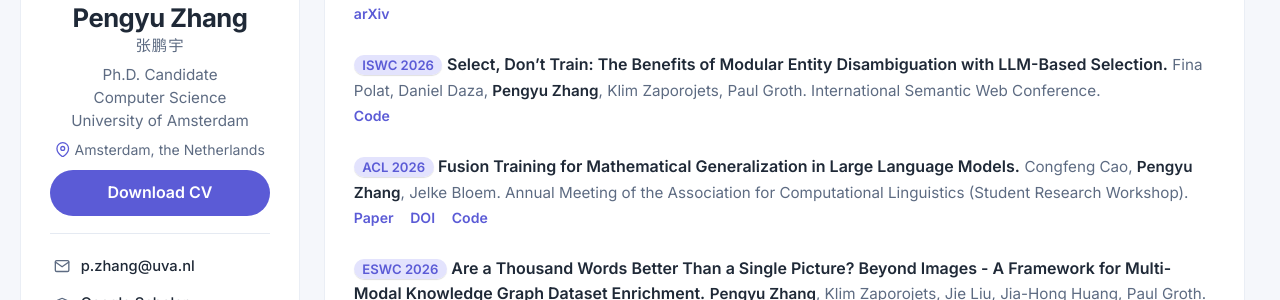
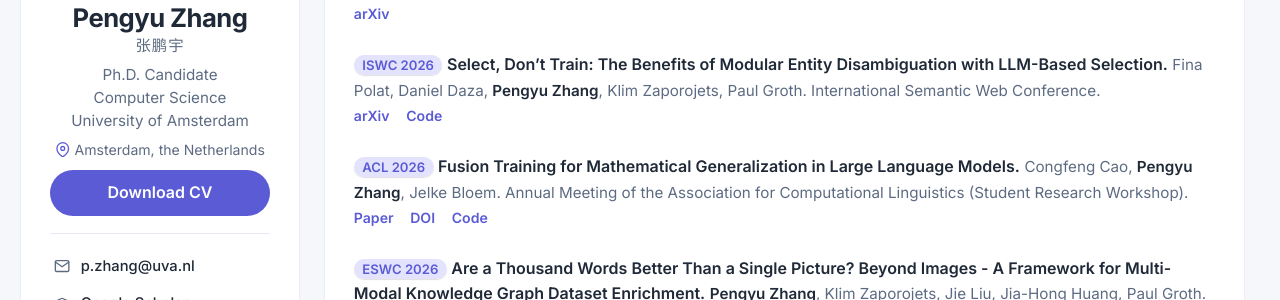
Before and after one commit to pengyu-zhang/pengyu-zhang.github.io, a Jekyll site: the page built from _pages/publications.md, in a window 1280 px wide and 900 px high. Shown: the part 320-620 px from the top of the window. Built offline with Jekyll 4.4.1, drawn with Linux system fonts in a browser that asks for light colours.

Commit message:
Add arXiv link for Select, Don't Train (ISWC 2026)
Co-Authored-By: Claude Fable 5.1 <noreply@anthropic.com>

```diff
--- a/_pages/includes/pub_short.md
+++ b/_pages/includes/pub_short.md
@@ -7,7 +7,7 @@
 <span class="pub-links">[arXiv](https://arxiv.org/abs/2607.09777)</span>
 
 - ``ISWC 2026`` <span class="pub-title">Select, Don't Train: The Benefits of Modular Entity Disambiguation with LLM-Based Selection.</span> <span class="pub-meta">Fina Polat, Daniel Daza, **Pengyu Zhang**, Klim Zaporojets, Paul Groth. International Semantic Web Conference.</span>
-<span class="pub-links">[Code](https://github.com/FinaPolat/RAISED)</span>
+<span class="pub-links">[arXiv](https://arxiv.org/abs/2608.27470) [Code](https://github.com/FinaPolat/RAISED)</span>
 
 - ``ACL 2026`` <span class="pub-title">Fusion Training for Mathematical Generalization in Large Language Models.</span> <span class="pub-meta">Congfeng Cao, **Pengyu Zhang**, Jelke Bloem. Annual Meeting of the Association for Computational Linguistics (Student Research Workshop).</span>
 <span class="pub-links">[Paper](/pdf/Fusion_Training.pdf) [DOI](https://doi.org/10.18653/v1/2026.acl-srw.64) [Code](https://github.com/caocongfeng/Fusion-Bench)</span>
```
Also changed, not shown: _pages/includes/research.md (+1 -1 lines).
